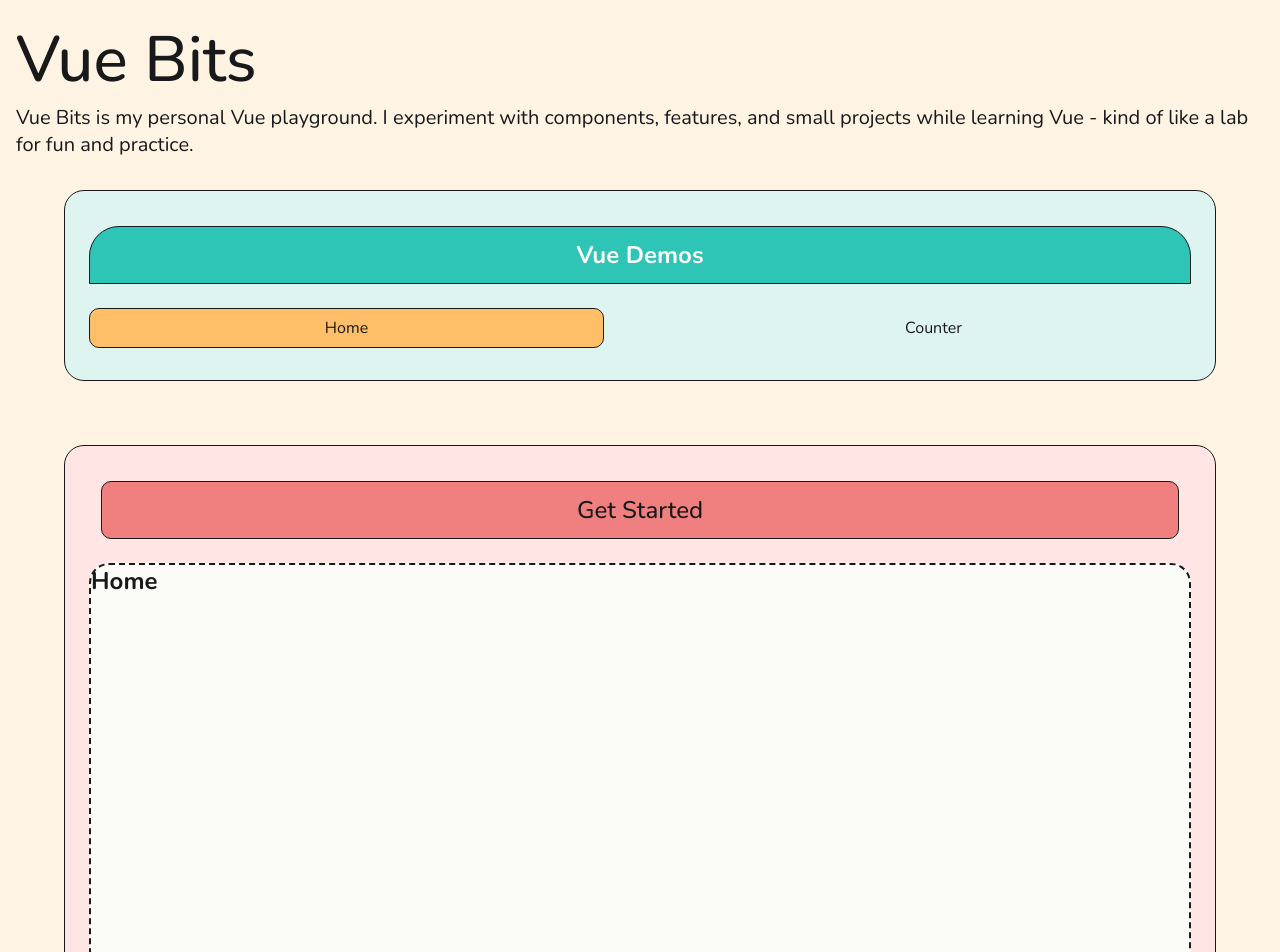
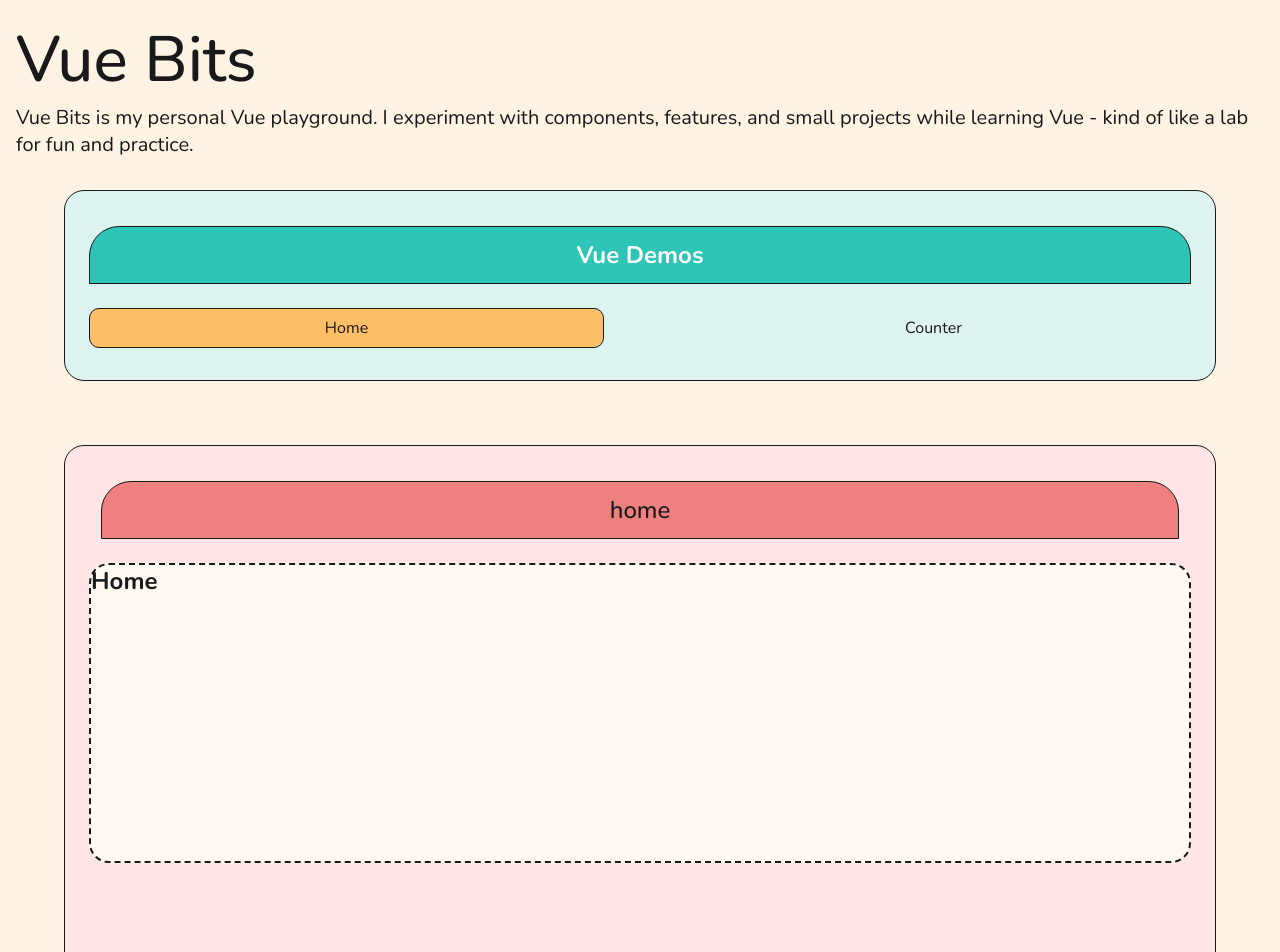
Before and after one commit to louiseka/vue-bits, a Vue app: page / in a window 1280 px wide. Shown: the top 952 px of the page. Built offline with nearby package versions, Linux system fonts and the light colour scheme.

Commit message:
adding logic for headings

```diff
--- a/src/App.vue
+++ b/src/App.vue
@@ -1,7 +1,9 @@
 <script setup>
-import { RouterView } from "vue-router";
+import { RouterView, useRoute } from "vue-router";
 import Header from "@/components/Header.vue";
 import Navigation from "@/components/Navigation.vue";
+
+const route = useRoute();
 </script>
 
 <template>
@@ -10,7 +12,9 @@ import Navigation from "@/components/Navigation.vue";
     <div class="container">
       <Navigation></Navigation>
       <div class="demo">
-        <h2 class="demo__heading">Get Started</h2>
+        <h2 class="demo__heading">
+          {{ route.name === "Home" ? "Get Started" : route.name }}
+        </h2>
         <div class="demo__inner">
           <RouterView></RouterView>
         </div>
@@ -37,9 +41,10 @@ import Navigation from "@/components/Navigation.vue";
 }
 
 .demo__inner {
-  background-color: var(--white);
+  background-color: #fff9f1;
   margin: 1.5em;
-  min-height: 550px;
+  min-height: 300px;
+  height: auto;
   border-radius: var(--md-border-radius);
   border: var(--dashed-border);
 }
@@ -50,7 +55,7 @@ import Navigation from "@/components/Navigation.vue";
   margin: 0.8em 1.5em;
   background-color: var(--pink);
   border: var(--solid-thin-border);
-  border-radius: var(--sm-border-radius);
+  border-radius: var(--mixed-border-radius);
   width: auto;
   font-weight: var(--font-medium);
 }
```
